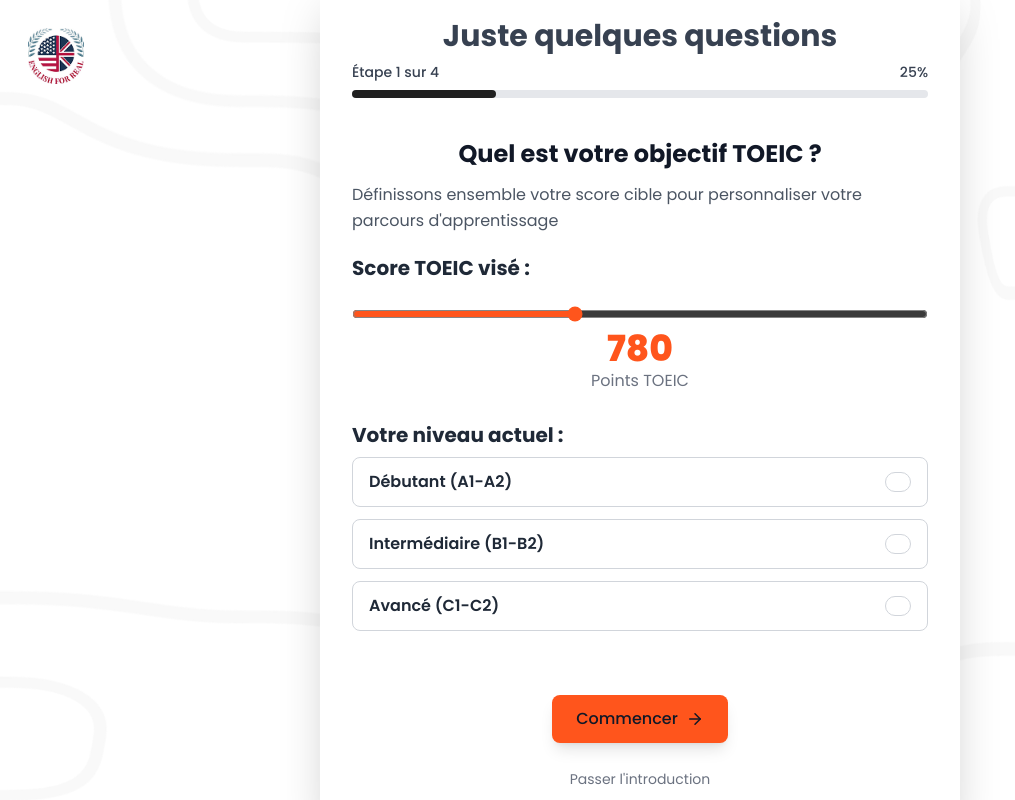
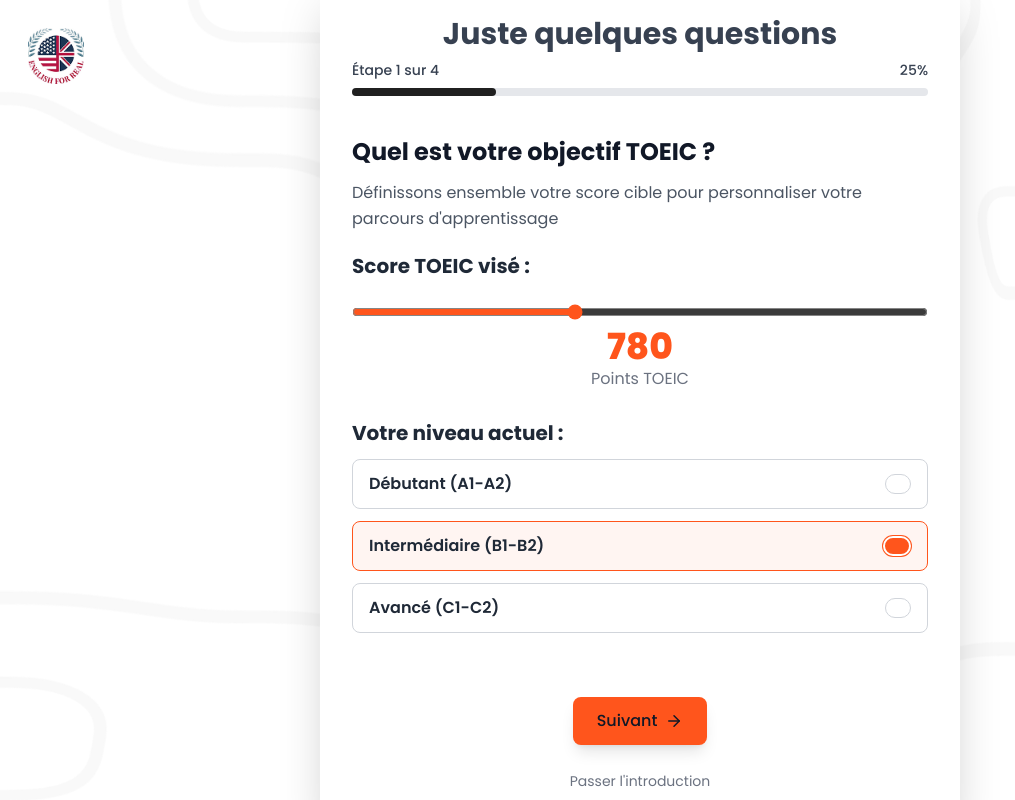
Before and after one commit to patson120/app-toeic, a Vue app: page /onboarding in a window 1280 px wide. Shown: the whole page, without its empty margins (0-1015 px from the left). Built offline with nearby package versions, Linux system fonts and the light colour scheme; sample sign-in values are in the browser's storage; what vue3-google-login would draw is missing.

Commit message:
Complément de la partie de onboarding du site

```diff
--- a/src/stores/onboarding.ts
+++ b/src/stores/onboarding.ts
@@ -11,23 +11,32 @@ export const useOnboardingStore = defineStore('onboarding', () => {
       title: 'Quel est votre objectif TOEIC ?',
       description: "Définissons ensemble votre score cible pour personnaliser votre parcours d'apprentissage",
       buttons: ['Débutant (A1-A2)', 'Intermédiaire (B1-B2)', 'Avancé (C1-C2)'],
-      selectedLevel: '',
+      selectedLevel: 'Intermédiaire (B1-B2)',
       score: targetScore,
-      action: 'Commencer'
+      action: 'Suivant'
     },
     {
-      title: 'Choisissez votre niveau',
-      description: 'Sélectionnez le niveau qui correspond le mieux à vos compétences actuelles',
+      title: 'Dans quel secteur travaillez-vous ?',
+      description: "Nous adapterons le vocabulaire et les situations d'entraînement à votre domaine.",
+      sectors: ['Tech & IT', 'Finance', 'Marketing', 'Conseil', 'Santé', 'Éducation', 'Autre'],
+      selectedSector: 'Finance',
       action: 'Continuer'
     },
     {
-      title: 'Passez le test',
-      description: 'Répondez aux questions dans le temps imparti pour obtenir votre score',
+      title: 'Quelle est votre expérience ?',
+      description: 'Aidez-nous à calibrer votre parcours selon votre familiarité avec le TOEIC et les entretiens.',
+      levels: [
+        { title: 'Aucune expérience', description: 'Je n\'ai jamais passé le TOEIC ni d\'entretiens en anglais.' },
+        { title: 'Expérience modérée', description: 'J\'ai passé le TOEIC il y a plus d\'un an ou j\'ai eu quelques entretiens en anglais.' },
+        { title: 'Bonne expérience', description: 'J\'ai passé le TOEIC récemment ou j\'ai eu plusieurs entretiens en anglais.' }
+      ],
+      selectedExperience: 1,
       action: 'Continuer'
     },
     {
-      title: 'Consultez vos résultats',
-      description: 'Obtenez une analyse détaillée de vos performances et des recommandations',
+      title: 'A chacun son rythme. Le programme s’adapte à',
+      subtitle: 'ton rythme.',
+      description: "Prenez le temps de vous poser et de profiter pleinement d'une expérience d'apprentissage personnalisée. Partez à la découverte du monde.",
       action: 'Terminer'
     }
   ]
--- a/src/views/Onboarding.vue
+++ b/src/views/Onboarding.vue
@@ -6,7 +6,7 @@
     </div>
     <div v-if="!onboardingStore.hasCompletedOnboarding"
          class="md:fixed md:inset-0 max-w-2xl mx-auto flex items-center justify-center z-50 p-4">
-      <div class="bg-white rounded-2xl shadow-2xl w-full p-8 animate-fade-in">
+      <div class="bg-white md:min-h-[70vh] rounded-2xl shadow-2xl w-full p-8 animate-fade-in">
         <!-- Progress bar -->
         <div class="mb-6">
           <h1 class="text-3xl text-gray-700 my-2 font-bold text-center">Juste quelques questions</h1>
@@ -31,29 +31,23 @@
         </div>
 
         <!-- Content -->
-        <div class="text-center mt-10 mb-8">
-          <h2 class="text-2xl font-bold text-gray-900 mb-3">
-            {{ currentStep.title }}
-          </h2>
-
-          <p class="text-gray-600 text-left leading-relaxed">
-            {{ currentStep.description }}
-          </p>
+        <div class="mt-10 mb-8">
+          <h2 class="text-2xl font-bold text-gray-900 mb-3">{{ currentStep.title }} <span class="text-orange">{{ currentStep.subtitle }}</span> </h2>
+          <p class="text-gray-600 text-left leading-relaxed">{{ currentStep.description }}</p>
           <div v-if="currentStep.score" class="mt-5">
             <h1 class="text-xl font-bold text-gray-800 text-left">Score TOEIC visé :</h1>
             <input type="range" name="score" id="score" min="20" max="2000" step="10" class="w-full mt-6"
               style="accent-color: #FF551C; color: red;"
               v-model="onboardingStore.targetScore">
-              <div class="flex flex-col justify-center">
-                <h1 class="text-orange text-4xl font-extrabold">{{ onboardingStore.targetScore }}</h1>
-                <p class="text-gray-500">Points TOEIC</p>
-              </div>
+            <div class="flex flex-col justify-center items-center">
+              <h1 class="text-orange text-4xl font-extrabold">{{ onboardingStore.targetScore }}</h1>
+              <p class="text-gray-500">Points TOEIC</p>
+            </div>
           </div>
-          <div class="mt-7 flex flex-col font-semibold gap-2">
+          <div v-if="currentStep.buttons" class="mt-7 flex flex-col font-semibold gap-3">
             <h1 class="text-xl font-bold text-gray-800 text-left">Votre niveau actuel :</h1>
             <div class="space-y-3 mb-8">
               <button
-                v-if="currentStep.buttons"
                 v-for="(button, index) in currentStep.buttons"
                 :key="index"
                 @click="currentStep.selectedLevel = button"
@@ -65,6 +59,31 @@
                 </span>
               </button>
             </div>
+          </div>
+          <div v-if="currentStep.sectors" class="mt-7 flex flex-wrap gap-3">
+            <button
+              v-if="currentStep.sectors"
+              v-for="(sector, index) in currentStep.sectors"
+              :key="index"
+              @click="currentStep.selectedSector = sector"
+              :class="['py-3 px-4 rounded-lg border text-left text-gray-800 flex justify-between items-center whitespace-nowrap',
+                currentStep.selectedSector === sector ? 'bg-[#ff551c0e] border border-orange' : 'bg-white border-gray-300 hover:bg-gray-100']">
+              {{ sector }}
+            </button>
+          </div>
+          <div v-if="currentStep.levels" class="mt-7 space-y-4">
+            <button
+              v-for="(level, index) in currentStep.levels"
+              :key="index"
+              @click="currentStep.selectedExperience = index"
+              :class="['relative w-full text-left p-4 border rounded-lg cursor-pointer',
+                currentStep.selectedExperience === index ? 'bg-[#ff551c0e] border border-orange' : 'bg-white border-gray-300 hover:bg-gray-100']">
+              <h3 class="text-lg font-semibold text-gray-800 mb-1">{{ level.title }}</h3>
+              <p class="text-gray-600">{{ level.description }}</p>
+              <span :class="['absolute top-3 right-3 px-3 h-5 rounded-full border',
+                currentStep.selectedExperience === index ? 'bg-orange ring-1 ring-orange border-2 border-white' : 'bg-white border-gray-300 hover:bg-gray-100']">
+              </span>
+            </button>
           </div>
         </div>
 
@@ -85,8 +104,7 @@
         <div class="text-center mt-6">
           <button
             @click="skipOnboarding"
-            class="text-gray-500 dark:text-gray-400 hover:text-gray-700 dark:hover:text-gray-200 text-sm transition-colors"
-          >
+            class="text-gray-500 dark:text-gray-400 hover:text-gray-700 dark:hover:text-gray-200 text-sm transition-colors">
             Passer l'introduction
           </button>
         </div>
```
